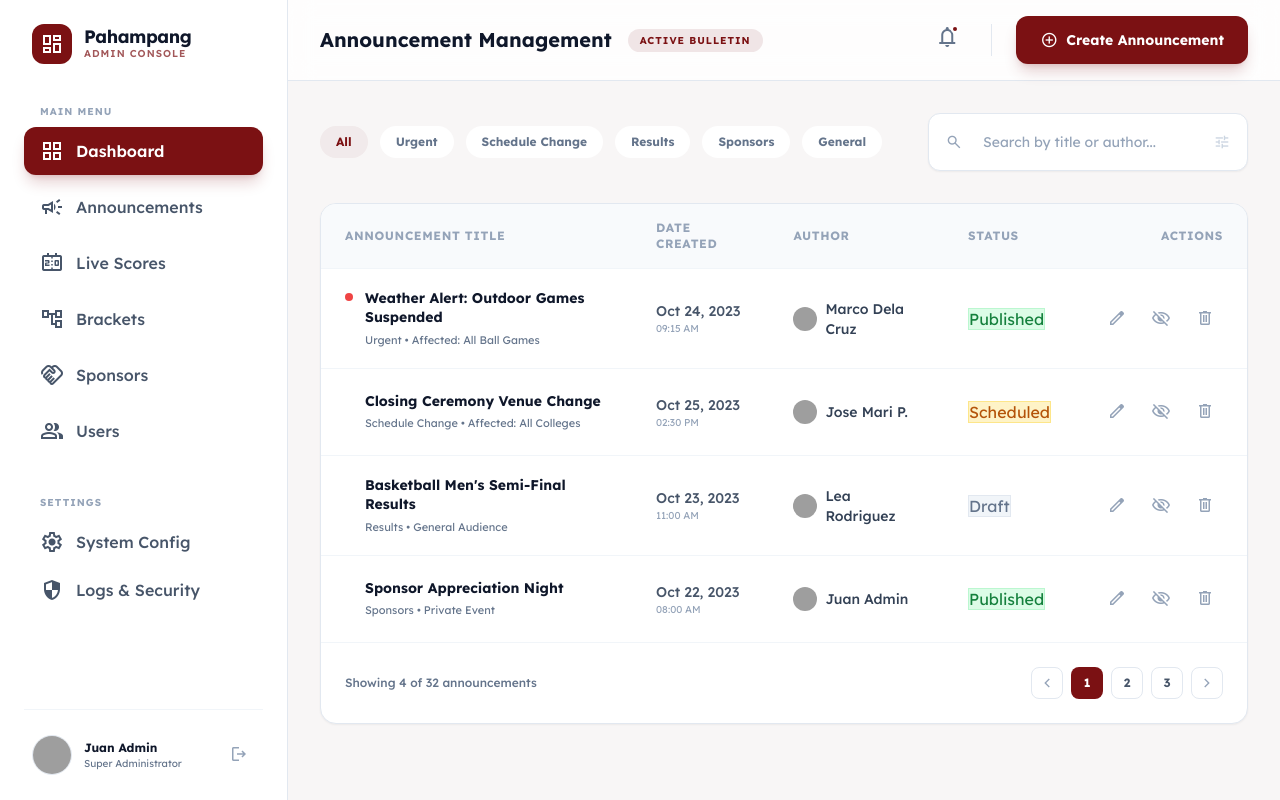
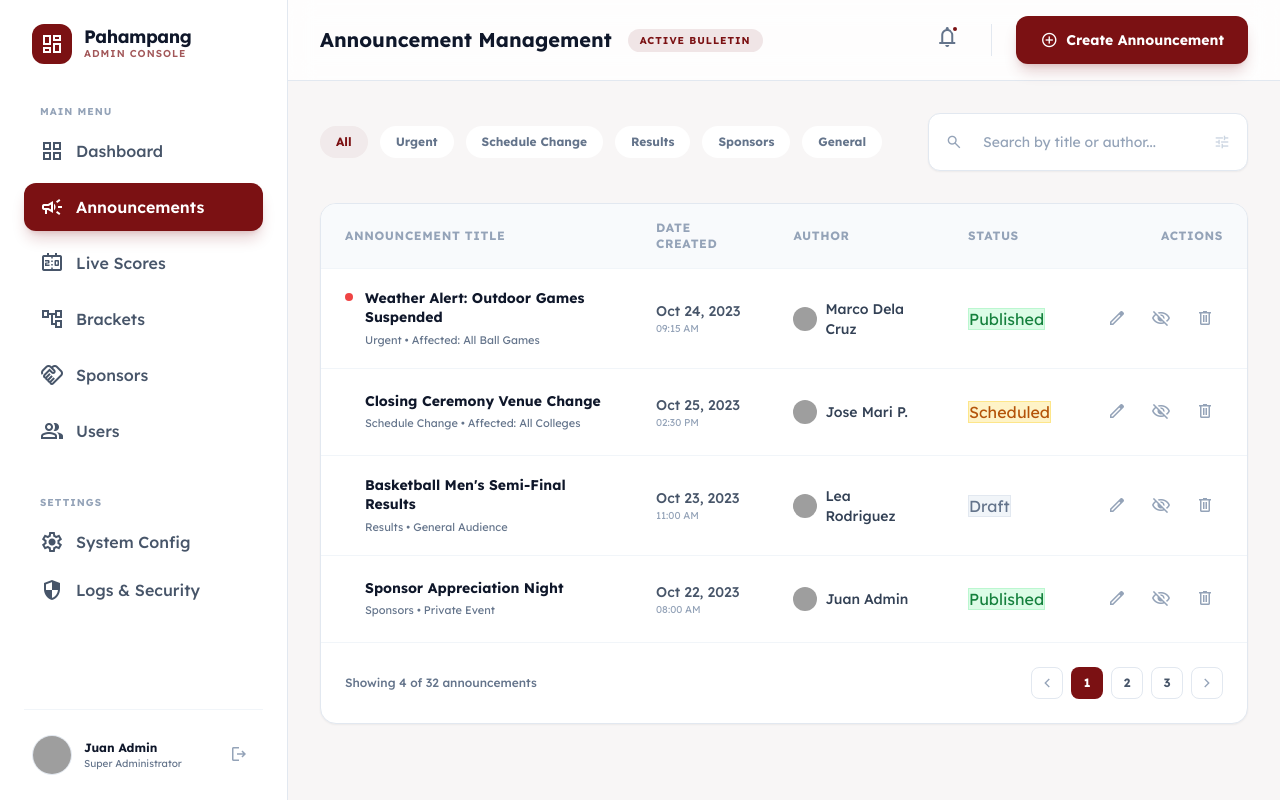
Before and after one commit to zaxepaz/upv-pahampang, a React (Vite) app: page /dashboard/announcements in a window 1280 px wide. Built offline with nearby package versions, Linux system fonts and the light colour scheme; grey boxes are pictures that could not be loaded.

Commit message:
Highlight SideBar function using useLocation

```diff
--- a/src/components/Sidebar.jsx
+++ b/src/components/Sidebar.jsx
@@ -1,14 +1,31 @@
 import React from "react";
-import { useNavigate } from "react-router-dom";
+import { useNavigate, useLocation } from "react-router-dom";
+import { useState } from "react";
+
 
 export default function Sidebar() {
   const navigate = useNavigate();
+  const location = useLocation();
+
   const returnToDashboard = () => {
     navigate("/dashboard");
   }
   const announcementsPage = () => {
     navigate("/dashboard/announcements");
   }
+
+  const [active, setActive] = useState("Dashboard");
+
+  const links = [
+    { name: "Dashboard", icon: "grid_view", path: "/dashboard" },
+    { name: "Announcements", icon: "campaign", path: "/dashboard/announcements" },
+    { name: "Live Scores", icon: "scoreboard", path: "#" },
+    { name: "Brackets", icon: "account_tree", path: "#" },
+    { name: "Sponsors", icon: "handshake", path: "#" },
+    { name: "Users", icon: "group", path: "#" },
+  ];
+
+  const activePath = location.pathname;
 
   return (
     <aside className="w-72 bg-white border-r border-slate-200 h-screen sticky top-0 hidden lg:flex flex-col p-6">
@@ -25,30 +42,25 @@ export default function Sidebar() {
 
       <nav className="flex-1 space-y-2">
         <p className="text-[10px] uppercase tracking-widest font-bold text-slate-400 px-4 mb-2">Main Menu</p>
-           <a class="flex items-center gap-3 px-4 py-3 bg-primary text-white rounded-xl shadow-lg shadow-primary/20 transition-all font-semibold" href="#" onClick={returnToDashboard}>
-                <span class="material-symbols-outlined">grid_view</span>
-                Dashboard
-            </a>
-           <a class="flex items-center gap-3 px-4 py-3 text-slate-600 hover:bg-primary/5 hover:text-primary rounded-xl transition-all font-medium" href="#" onClick={announcementsPage}>
-                <span class="material-symbols-outlined">campaign</span>
-                Announcements
-            </a>
-            <a class="flex items-center gap-3 px-4 py-3 text-slate-600 hover:bg-primary/5 hover:text-primary rounded-xl transition-all font-medium" href="#">
-                <span class="material-symbols-outlined">scoreboard</span>
-                Live Scores
-            </a>
-            <a class="flex items-center gap-3 px-4 py-3 text-slate-600 hover:bg-primary/5 hover:text-primary rounded-xl transition-all font-medium" href="#">
-                <span class="material-symbols-outlined">account_tree</span>
-                Brackets
-            </a>
-            <a class="flex items-center gap-3 px-4 py-3 text-slate-600 hover:bg-primary/5 hover:text-primary rounded-xl transition-all font-medium" href="#">
-                <span class="material-symbols-outlined">handshake</span>
-                Sponsors
-            </a>
-            <a class="flex items-center gap-3 px-4 py-3 text-slate-600 hover:bg-primary/5 hover:text-primary rounded-xl transition-all font-medium" href="#">
-                <span class="material-symbols-outlined">group</span>
-                Users
-            </a>
+
+        {links.map((link) => (
+          <a
+            key={link.name}
+            href="#"
+            onClick={(e) => {
+              e.preventDefault();
+              navigate(link.path);
+            }}
+            className={`flex items-center gap-3 px-4 py-3 rounded-xl transition-all w-full
+              ${activePath === link.path
+                ? "bg-primary text-white shadow-lg shadow-primary/20 font-semibold"
+                : "text-slate-600 hover:bg-primary/5 hover:text-primary font-medium"
+            }`}
+          >
+            <span className="material-symbols-outlined">{link.icon}</span>
+            {link.name}
+          </a>
+        ))}
 
         <div className="pt-8">
           <p className="text-[10px] uppercase tracking-widest font-bold text-slate-400 px-4 mb-2">Settings</p>
```
